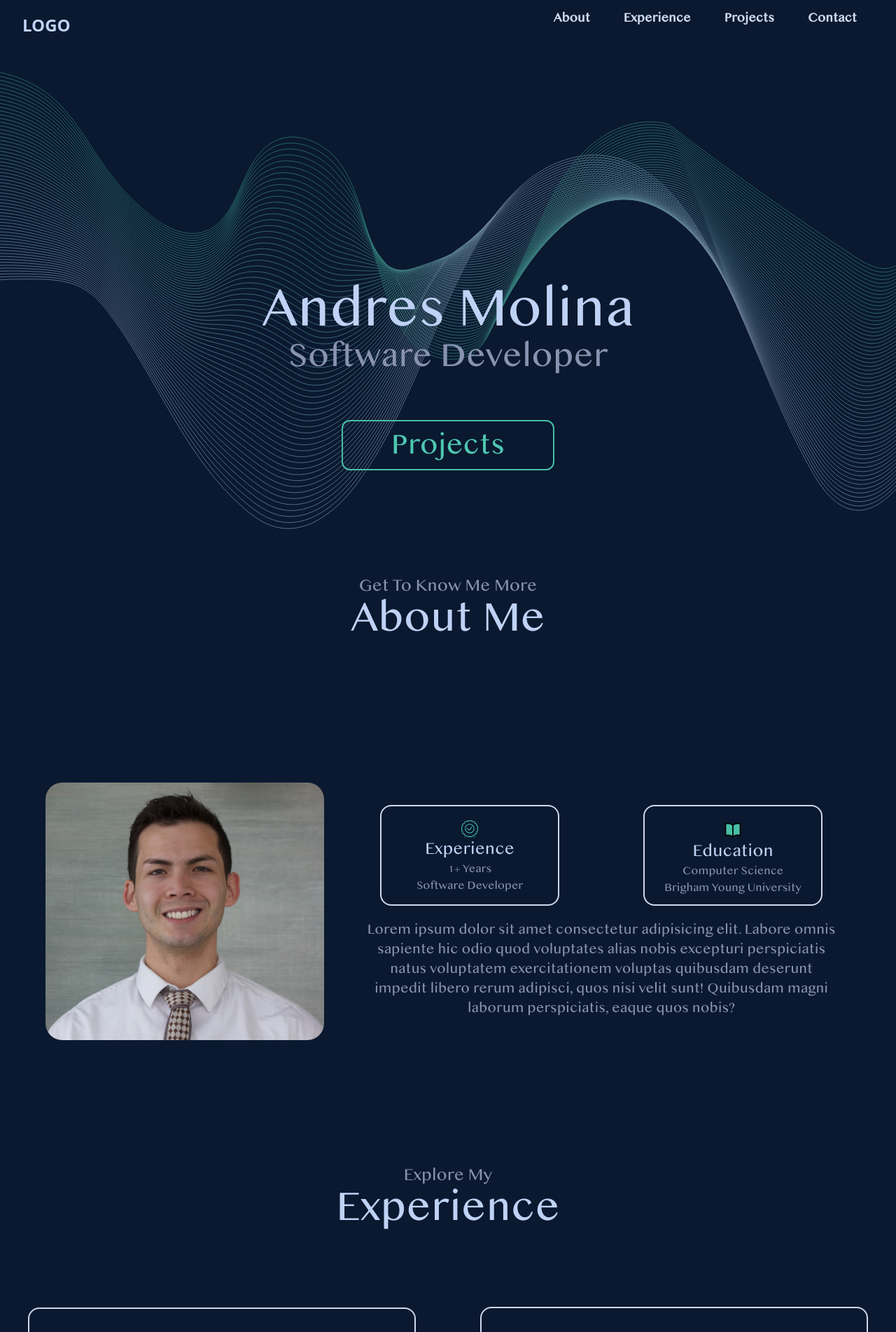
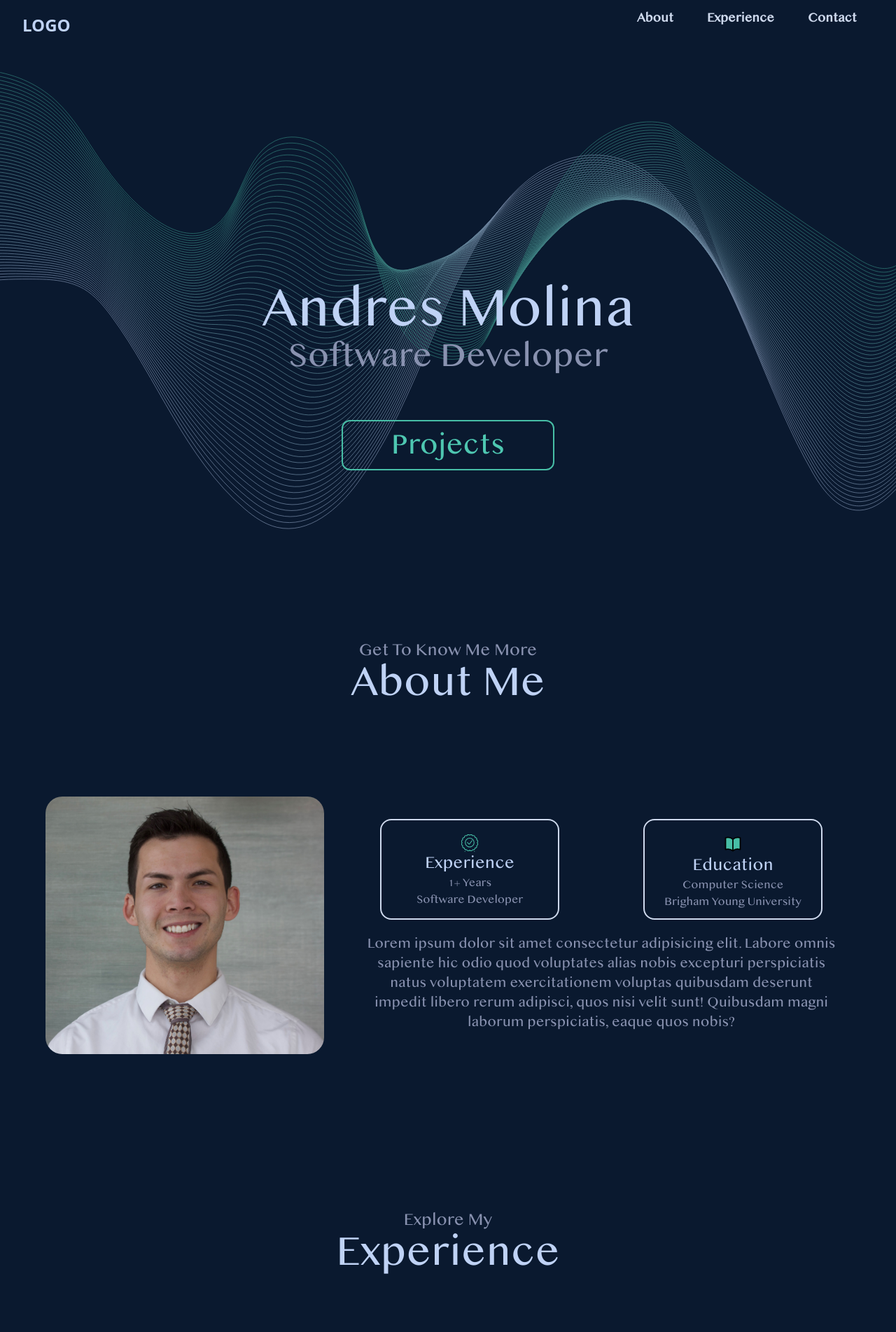
Before and after one commit to andres1142/portafolio_web, a Next.js app: page / in a window 1280 px wide. Shown: the top 1903 px of the page at 70% size. Built offline with nearby package versions, Linux system fonts and the light colour scheme.

Commit message:
Responsive design updated. Smooth Scrolling added

```diff
--- a/src/app/page.tsx
+++ b/src/app/page.tsx
@@ -37,7 +37,7 @@ export default function Home() {
         id="About"
         className="flex-col py-32 sm:py-0 flex_center h-full md:h-screen w-screen"
       >
-        <div className="flex-row mb-28">
+        <div className="flex-row md:mb-10 md:mt-28">
           <h4 className="text-secondary_darkgray font-oriya text-2xl text-center">
             Get To Know Me More
           </h4>
@@ -53,7 +53,7 @@ export default function Home() {
         id="Experience"
         className="flex-col py-32 sm:py-0 flex_center h-full md:h-screen w-screen"
       >
-        <div className="flex-row mb-28">
+        <div className="flex-row md:mb-24 md:mt-28">
           <h4 className="text-secondary_darkgray font-oriya text-2xl text-center">
             Explore My
           </h4>
--- a/src/components/common/Navbar.tsx
+++ b/src/components/common/Navbar.tsx
@@ -1,5 +1,4 @@
 "use client";
-import Image from "next/image";
 import Link from "next/link";
 import {
   Bars3Icon,
@@ -11,6 +10,16 @@ import { useState } from "react";
 
 function NavBar() {
   const [navbar, setNavbar] = useState(false);
+
+  const handleScrollToTarget = (targetId: string) => {
+    setNavbar(false); // Close the navbar if mobile
+    const targetElement = document.getElementById(targetId);
+    if (targetElement) {
+      // Scroll to the target element with a smooth animation
+      targetElement.scrollIntoView({ behavior: "smooth" });
+    }
+  };
+
   return (
     <div>
       <nav className="w-full bg-secondary_lightgray md:bg-primary_darkblue fixed top-0 left-0 right-0 z-10">
@@ -41,7 +50,13 @@ function NavBar() {
             >
               <ul className="md:h-auto items-center justify-center md:flex">
                 <li className="h-12 navbar_item md:px-6">
-                  <Link href="#About" onClick={() => setNavbar(!navbar)}>
+                  <Link
+                    href="#About"
+                    onClick={(e) => {
+                      e.preventDefault();
+                      handleScrollToTarget("About");
+                    }}
+                  >
                     <div className="flex gap-2">
                       {navbar && window.innerWidth < 768 ? (
                         <UserIcon className="ml-5 w-7 h-7" />
@@ -52,7 +67,13 @@ function NavBar() {
                 </li>
 
                 <li className="h-12 navbar_item md:px-6 md:text-center">
-                  <Link href="#Experience" onClick={() => setNavbar(!navbar)}>
+                  <Link
+                    href="#Experience"
+                    onClick={(e) => {
+                      e.preventDefault();
+                      handleScrollToTarget("Experience");
+                    }}
+                  >
                     <div className="flex gap-2">
                       {navbar && window.innerWidth < 768 ? (
                         <AcademicCapIcon className="ml-5 w-7 h-7 " />
@@ -63,18 +84,13 @@ function NavBar() {
                 </li>
 
                 <li className="h-12 navbar_item md:px-6 md:text-center">
-                  <Link href="#projects" onClick={() => setNavbar(!navbar)}>
-                    <div className="flex gap-2">
-                      {navbar && window.innerWidth < 768 ? (
-                        <AcademicCapIcon className="ml-5 w-7 h-7 " />
-                      ) : null}
-                      <span>Projects</span>
-                    </div>
-                  </Link>
-                </li>
-
-                <li className="h-12 navbar_item md:px-6 md:text-center">
-                  <Link href="#Contact" onClick={() => setNavbar(!navbar)}>
+                  <Link
+                    href="#Contact"
+                    onClick={(e) => {
+                      e.preventDefault();
+                      handleScrollToTarget("Contact");
+                    }}
+                  >
                     <div className="flex gap-2">
                       {navbar && window.innerWidth < 768 ? (
                         <ChatBubbleLeftRightIcon className="ml-5 w-7 h-7" />
```
